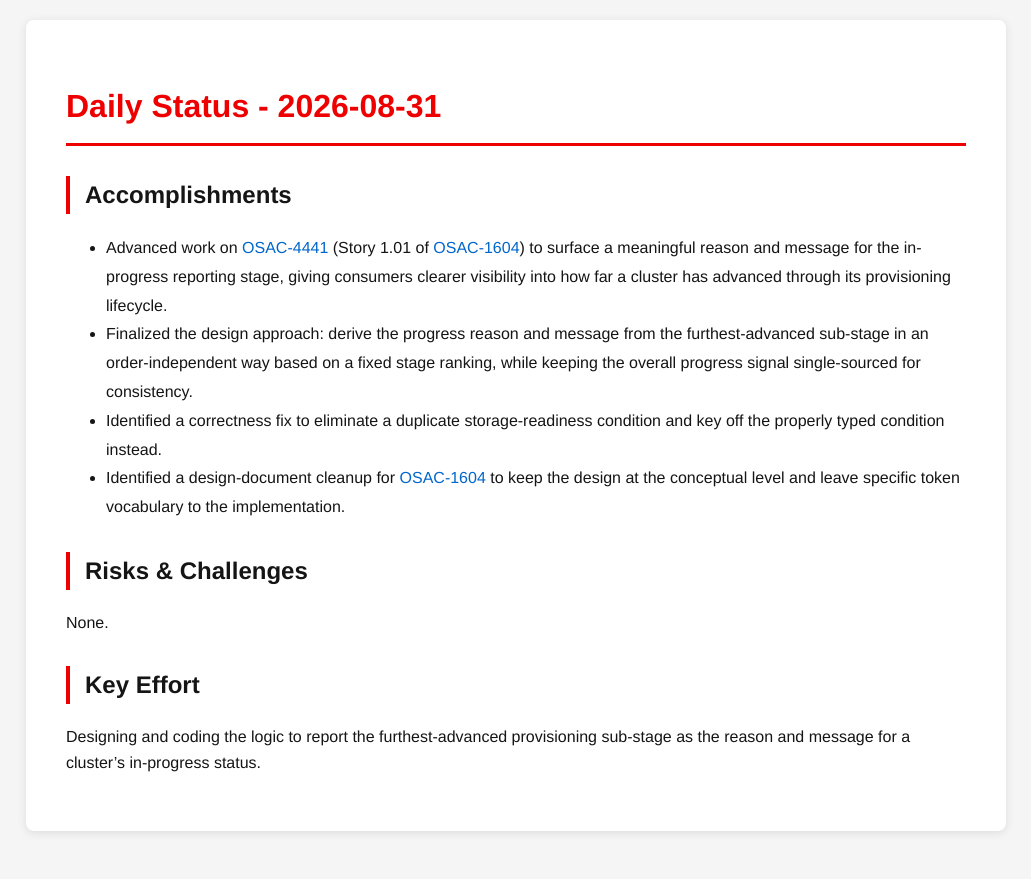
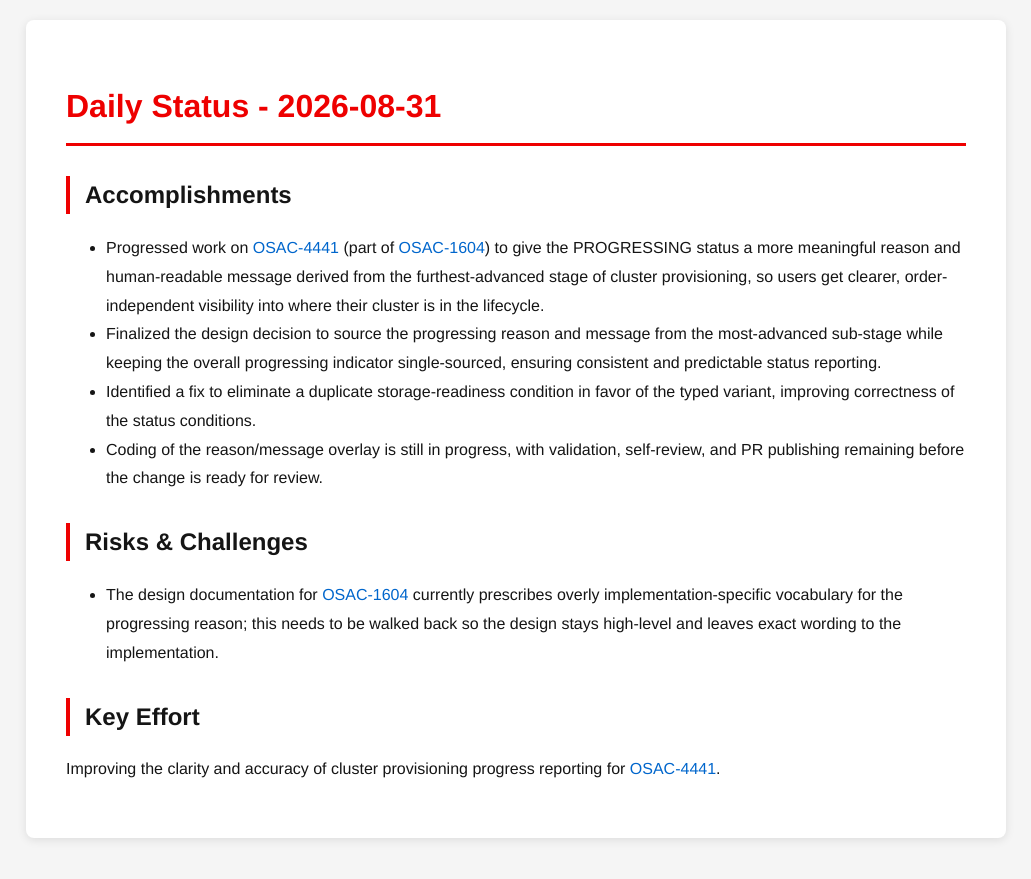
Before and after one commit to tzvatot/daily-status, a Jekyll site: the page built from 2026-08-31.md, in a window 1280 px wide. Shown: the top 879 px of the page, without its empty margins (124-1155 px from the left). Built offline with Jekyll 4.4.1, drawn with Linux system fonts in a browser that asks for light colours.

Commit message:
Daily status update - 2026-08-31

```diff
--- a/2026-08-31.md
+++ b/2026-08-31.md
@@ -7,13 +7,13 @@ date: 2026-08-31
 # Daily Status - 2026-08-31
 
 ## Accomplishments
-- Advanced work on [OSAC-4441](https://redhat.atlassian.net/browse/OSAC-4441) (Story 1.01 of [OSAC-1604](https://redhat.atlassian.net/browse/OSAC-1604)) to surface a meaningful reason and message for the in-progress reporting stage, giving consumers clearer visibility into how far a cluster has advanced through its provisioning lifecycle.
-- Finalized the design approach: derive the progress reason and message from the furthest-advanced sub-stage in an order-independent way based on a fixed stage ranking, while keeping the overall progress signal single-sourced for consistency.
-- Identified a correctness fix to eliminate a duplicate storage-readiness condition and key off the properly typed condition instead.
-- Identified a design-document cleanup for [OSAC-1604](https://redhat.atlassian.net/browse/OSAC-1604) to keep the design at the conceptual level and leave specific token vocabulary to the implementation.
+- Progressed work on [OSAC-4441](https://redhat.atlassian.net/browse/OSAC-4441) (part of [OSAC-1604](https://redhat.atlassian.net/browse/OSAC-1604)) to give the PROGRESSING status a more meaningful reason and human-readable message derived from the furthest-advanced stage of cluster provisioning, so users get clearer, order-independent visibility into where their cluster is in the lifecycle.
+- Finalized the design decision to source the progressing reason and message from the most-advanced sub-stage while keeping the overall progressing indicator single-sourced, ensuring consistent and predictable status reporting.
+- Identified a fix to eliminate a duplicate storage-readiness condition in favor of the typed variant, improving correctness of the status conditions.
+- Coding of the reason/message overlay is still in progress, with validation, self-review, and PR publishing remaining before the change is ready for review.
 
 ## Risks & Challenges
-None.
+- The design documentation for [OSAC-1604](https://redhat.atlassian.net/browse/OSAC-1604) currently prescribes overly implementation-specific vocabulary for the progressing reason; this needs to be walked back so the design stays high-level and leaves exact wording to the implementation.
 
 ## Key Effort
-Designing and coding the logic to report the furthest-advanced provisioning sub-stage as the reason and message for a cluster's in-progress status.
+Improving the clarity and accuracy of cluster provisioning progress reporting for [OSAC-4441](https://redhat.atlassian.net/browse/OSAC-4441).
```
